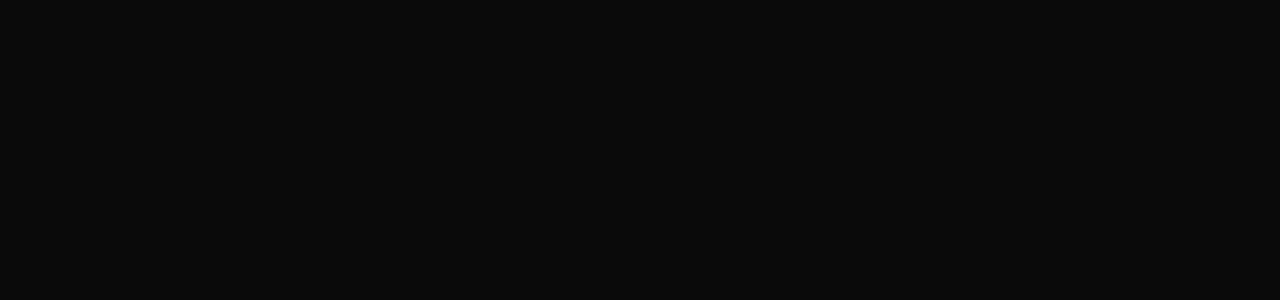
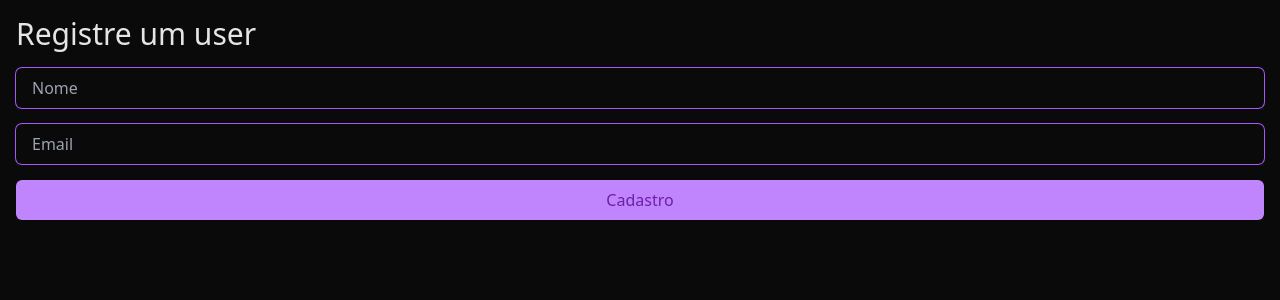
Before and after one commit to filipezzo/50react, a React (Vite) app: page /register in a window 1280 px wide. Shown: the top 300 px of the page. Built offline with nearby package versions, Linux system fonts and the light colour scheme.

Commit message:
react query fundamentals

```diff
--- a/index.html
+++ b/index.html
@@ -6,7 +6,7 @@
 		<meta name="viewport" content="width=device-width, initial-scale=1.0" />
 		<title>50react</title>
 	</head>
-	<body>
+	<body class="min-h-screen w-full bg-neutral-950 text-neutral-200 antialiased">
 		<div id="root"></div>
 		<script type="module" src="/src/main.jsx"></script>
 	</body>
--- /dev/null
+++ b/server/db.json
@@ -0,0 +1,44 @@
+{
+  "users": [
+    {
+      "id": "1",
+      "name": "Filipe",
+      "email": "filipetsx@gmail.com"
+    },
+    {
+      "id": "2",
+      "name": "Mateus",
+      "email": "mateustsx@gmail.com"
+    },
+    {
+      "id": "b9210be4-e6b5-4905-8637-31fb2ef739b6",
+      "name": "laura",
+      "email": "laura@laura.com"
+    },
+    {
+      "id": "64543fcf-1e3f-4087-9f9b-a301082b7600",
+      "name": "mateus",
+      "email": "mateus@asas.com"
+    },
+    {
+      "id": "1fb245ed-6929-4329-8fa8-fa6be9f7c60c",
+      "name": "Jose",
+      "email": "teamopai@pai.com"
+    },
+    {
+      "id": "f2564567-888d-4a7a-9c5e-4632bc2cad6f",
+      "name": "marli",
+      "email": "teamomai@gmail.com"
+    },
+    {
+      "id": "4cff05dd-28cd-46d0-b00a-6502ca2f9405",
+      "name": "adsjqhu'",
+      "email": "Huehie@gmail.com"
+    },
+    {
+      "id": "1c58aa33-df37-48b0-bcc1-c6a994605e05",
+      "name": "caraiao",
+      "email": "caraio@gmail.com"
+    }
+  ]
+}
--- a/src/App.jsx
+++ b/src/App.jsx
@@ -1,6 +1,31 @@
+import { QueryClient, QueryClientProvider } from "@tanstack/react-query";
+import { ReactQueryDevtools } from "@tanstack/react-query-devtools";
+import { BrowserRouter, Route, Routes } from "react-router-dom";
+import Register from "./Register";
+import Users from "./Users";
+
+const queryClient = new QueryClient({
+	defaultOptions: {
+		queries: {
+			staleTime: 5000,
+			refetchOnWindowFocus: false,
+			retry: false,
+			gcTime: 10 * 60 * 1000,
+		},
+	},
+});
+
 function App() {
 	return (
-		<div className="min-h-screen w-full bg-neutral-950 text-neutral-200 antialiased"></div>
+		<QueryClientProvider client={queryClient}>
+			<BrowserRouter>
+				<Routes>
+					<Route path="/" element={<Users />} />
+					<Route path="/register" element={<Register />} />
+				</Routes>
+			</BrowserRouter>
+			<ReactQueryDevtools initialIsOpen={false} />
+		</QueryClientProvider>
 	);
 }
 
--- /dev/null
+++ b/src/Register.jsx
@@ -0,0 +1,47 @@
+import { useState } from "react";
+import { useRegister } from "./hooks/useRegister";
+
+function Register() {
+	const [name, setName] = useState("");
+	const [email, setEmail] = useState("");
+
+	const { mutate, isPending, data } = useRegister();
+
+	console.log(data); //data vem da response.json()
+
+	const handleSubmit = (e) => {
+		e.preventDefault();
+		const newUser = {
+			id: crypto.randomUUID(),
+			name,
+			email,
+		};
+		mutate(newUser);
+		setName("");
+		setEmail("");
+	};
+	return (
+		<div className="container  p-4">
+			<form onSubmit={handleSubmit} className="flex flex-col gap-4">
+				<h1 className="text-3xl">Registre um user</h1>
+				<input
+					className="rounded-md bg-transparent px-4 py-2 outline-none ring-1 ring-purple-500"
+					placeholder="Nome"
+					value={name}
+					onChange={(e) => setName(e.target.value)}
+				/>
+				<input
+					className="rounded-md bg-transparent px-4 py-2 outline-none ring-1 ring-purple-500"
+					placeholder="Email"
+					value={email}
+					onChange={(e) => setEmail(e.target.value)}
+				/>
+				<button className="rounded-md bg-purple-400 py-2 text-purple-800">
+					{isPending ? "Cadastrando" : "Cadastro"}
+				</button>
+			</form>
+		</div>
+	);
+}
+
+export default Register;
--- /dev/null
+++ b/src/Users.jsx
@@ -0,0 +1,24 @@
+import { Link } from "react-router-dom";
+import { useUsers } from "./hooks/useUsers";
+
+export function Users() {
+	const { data } = useUsers();
+	return (
+		<div className="ga-4 flex flex-col">
+			{data?.map((user) => (
+				<div key={user.id}>
+					<h2>{user.name}</h2>
+					<p>{user.email}</p>
+				</div>
+			))}
+			<Link
+				className="mt-4 max-w-72 rounded-md  border border-orange-500 p-4"
+				to="/register"
+			>
+				Ir para registro
+			</Link>
+		</div>
+	);
+}
+
+export default Users;
--- /dev/null
+++ b/src/hooks/useRegister.js
@@ -0,0 +1,23 @@
+import { useMutation } from "@tanstack/react-query";
+
+export function useRegister() {
+	return useMutation({
+		mutationFn: async (variables) => {
+			const response = await fetch("http://localhost:3000/users", {
+				method: "POST",
+				headers: {
+					"Content-Type": "application/json",
+				},
+				body: JSON.stringify(variables),
+			});
+			return response.json();
+		},
+		onError: (error, variables) => {
+			console.log(`Erro na request. ${error.toString()} variables:`, variables);
+		},
+
+		onSuccess: (data, variables) => {
+			console.log("sucesso pai", { data, variables });
+		},
+	});
+}
--- /dev/null
+++ b/src/hooks/useUsers.js
@@ -0,0 +1,11 @@
+import { useQuery } from "@tanstack/react-query";
+
+export function useUsers() {
+	return useQuery({
+		queryKey: ["users"],
+		queryFn: async () => {
+			const response = await fetch("http://localhost:3000/users");
+			return response.json();
+		},
+	});
+}
```
Also changed, not shown: package.json (+6 -1 lines), 1 other file (tests, documents, lock files or other folders).
